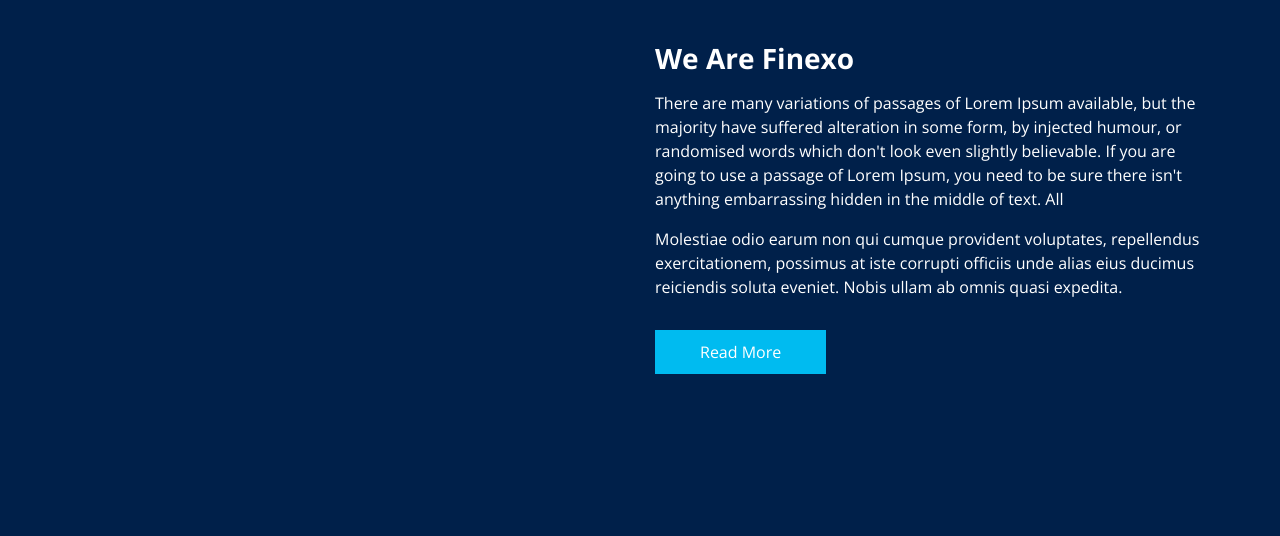
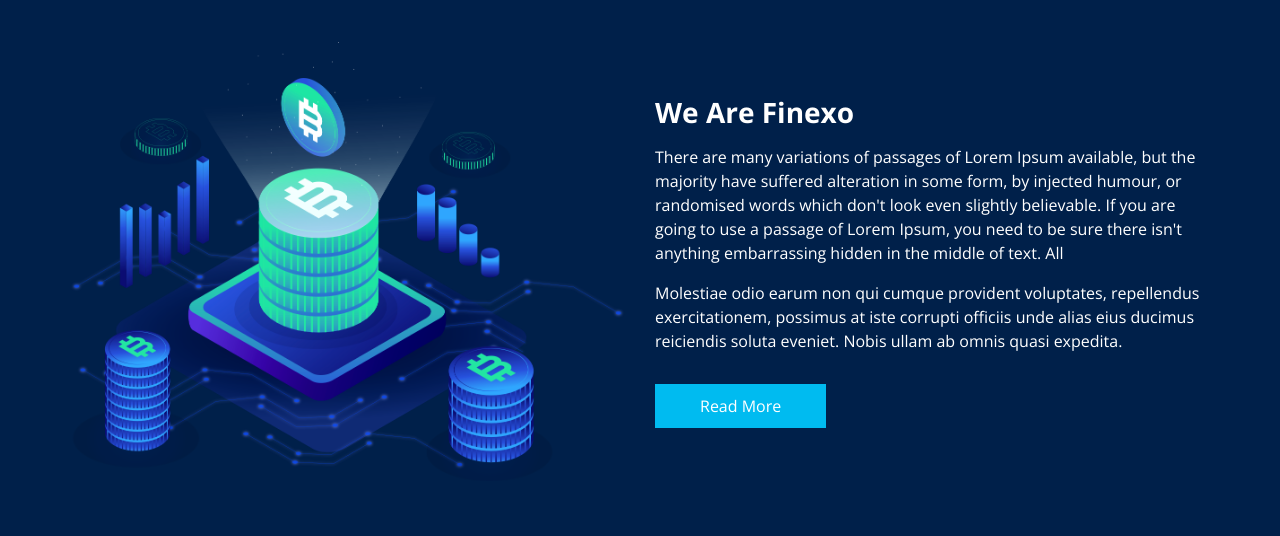
Before and after one commit to Perex15/Perex, a plain HTML site: page about.html in a window 1280 px wide. Shown: the part 241-777 px from the top of the page. Drawn offline with nearby package versions, Linux system fonts and the light colour scheme; some packages are replaced by stand-ins of ours; files whose address does not match are found by name.

Commit message:
Update about.html

```diff
--- a/about.html
+++ b/about.html
@@ -107,7 +107,7 @@
       <div class="row">
         <div class="col-md-6 ">
           <div class="img-box">
-            <img src="images/about-img.png" alt="">
+            <img src="about-img.png" alt="">
           </div>
         </div>
         <div class="col-md-6">
```
